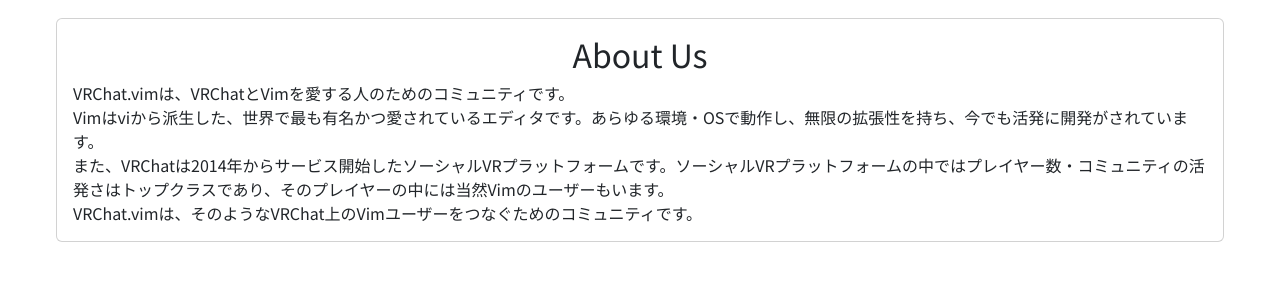
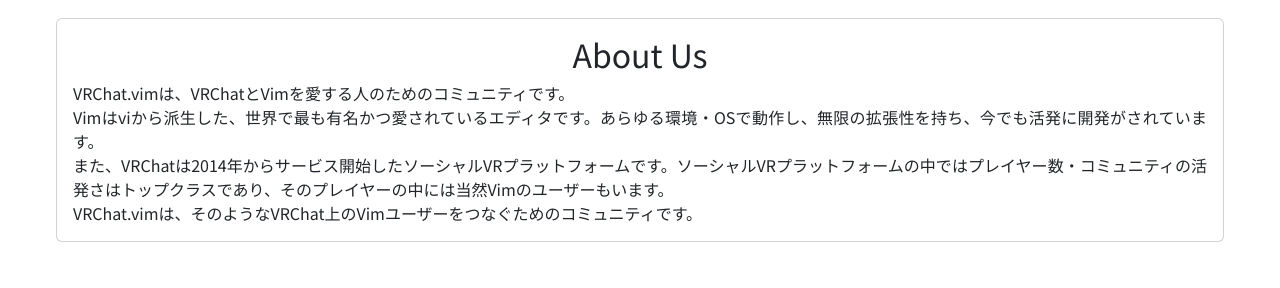
Before and after one commit to KusaReMKN/vrchat-vim.github.io, a Jekyll site: the page built from index.html, in a window 1280 px wide. Shown: the part 700-988 px from the top of the page. Built offline with Jekyll 4.4.1, drawn with Linux system fonts in a browser that asks for light colours.

Commit message:
Update to justify the entire text
テキストが複数行にまたがった場合にも見栄えがよくなるよう、テキスト全体を
両端揃えにします。また、その場合には文字と文字との間のスペースを調整する
ことによってテキストを揃えます。これは日本語のような分かち書きをしないよ
うな言語に適しています。

```diff
--- a/_sass/base.scss
+++ b/_sass/base.scss
@@ -2,4 +2,6 @@
 
 body {
 	font-family: "Noto Sans JP", sans-serif;
+	text-align: justify;
+	text-justify: inter-character;
 }
```
